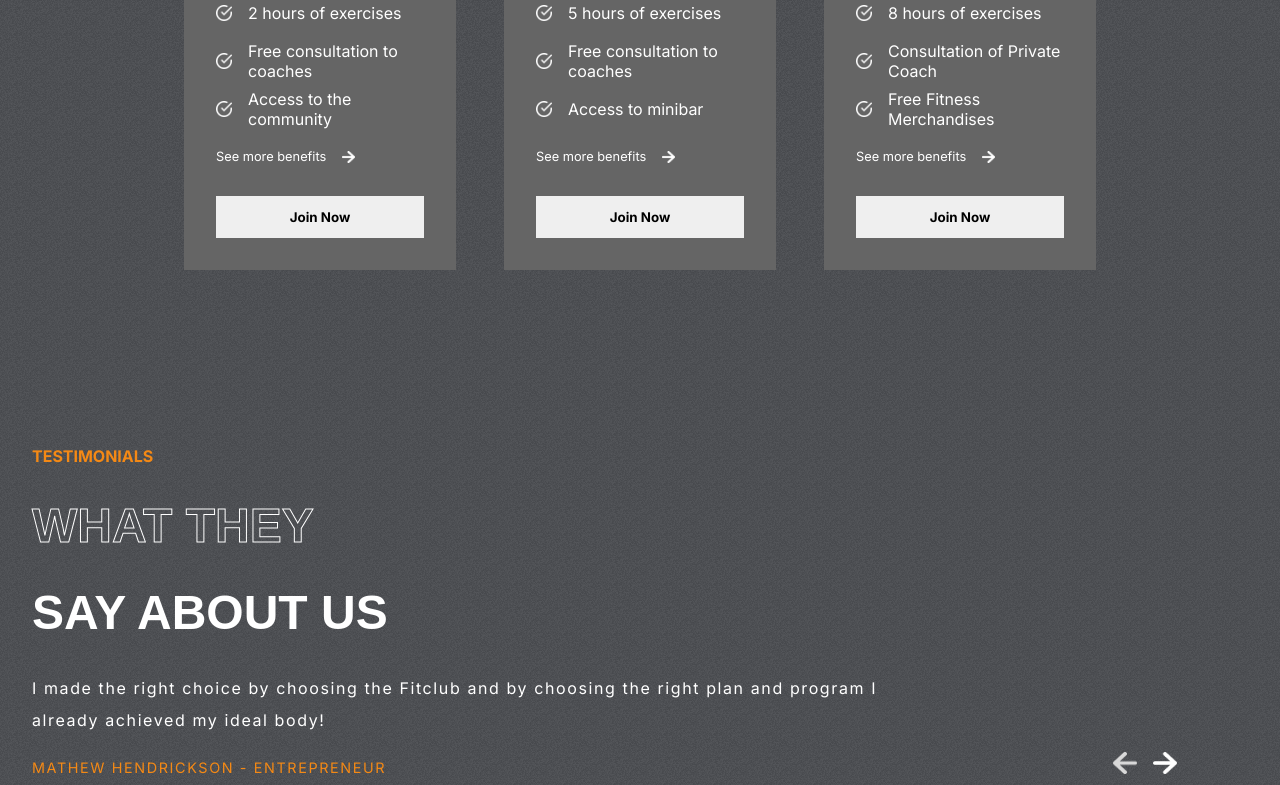
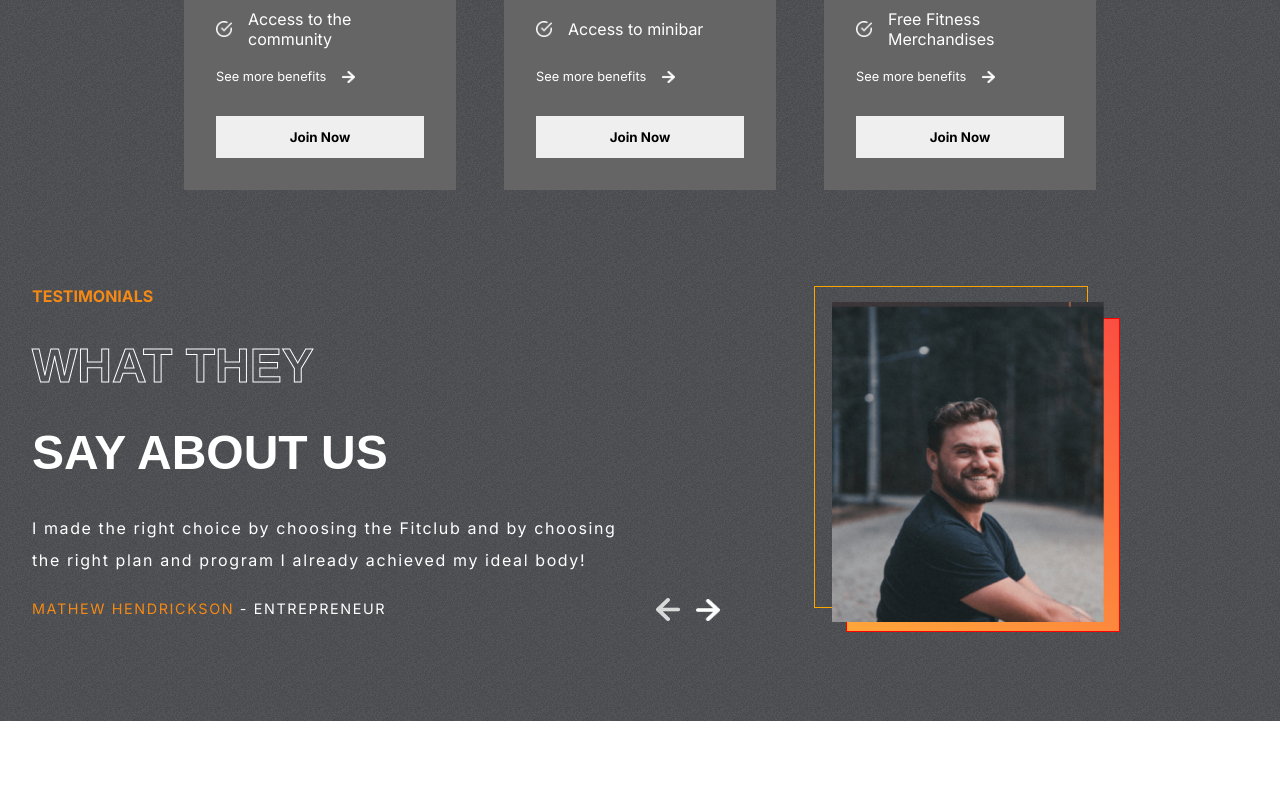
Before and after one commit to Aparajit-Garg/Gym, a React (Create React App) app in the folder the-website/: page / in a window 1280 px wide. Shown: the part 2177-2962 px from the top of the page. After the commit the page ends 2898 px from the top, so only its background shows below. Built offline with nearby package versions, Linux system fonts and the light colour scheme.

Commit message:
Testimonial section completed

```diff
--- a/the-website/src/App.js
+++ b/the-website/src/App.js
@@ -4,7 +4,7 @@ import Programs from "./components/Programs/Programs";
 import WhyChooseUs from "./components/WhyChooseUs/WhyChooseUs";
 import Plans from "./components/Plans/Plans";
 import Testimonials from "./components/Testimonials/Testimonials";
-// import Contact from "./components/ContactUs/Contact";
+import Contact from "./components/ContactUs/Contact";
 
 function App() {
   return (
@@ -14,7 +14,7 @@ function App() {
       <WhyChooseUs />
       <Plans />
       <Testimonials />
-      {/* <Contact /> */}
+      <Contact />
     </div>
   );
 }
--- a/the-website/src/components/ContactUs/Contact.js
+++ b/the-website/src/components/ContactUs/Contact.js
@@ -0,0 +1,14 @@
+import React from 'react';
+import classes from "./Contact.module.css";
+
+
+const Contact = () => {
+
+    return (
+        <div>
+
+        </div>
+    );
+}
+
+export default Contact;
--- a/the-website/src/components/Plans/Plans.module.css
+++ b/the-website/src/components/Plans/Plans.module.css
@@ -31,7 +31,7 @@ section {
     display: flex;
     flex-direction: row;
     gap: 3rem;
-    padding: 5rem 0;
+    /* padding: 5rem 0; */
     /* background-color: var(--caloryCard); */
 
 }
--- a/the-website/src/components/Testimonials/Testimonials.js
+++ b/the-website/src/components/Testimonials/Testimonials.js
@@ -12,8 +12,6 @@ const Testimonials = () => {
 
     useEffect(() => {
         setReview(testimonialsData[count]);
-        console.log(review);
-        console.log(testimonialsData[0]);
     }, [count]);
 
     return (
@@ -24,26 +22,25 @@ const Testimonials = () => {
                 <span>say about us</span>
                 <span className={classes.review__section}>
                     <span> {review["review"]} </span>
-                    <span className={classes.jj}>
-                        <span>
-                            <span> {review["name"]} </span>
-                            <span> - {review["status"]}</span>
-                        </span>
-                        <span className={classes.arrow}>
-                            <span>
-                                <img src={leftArrow} alt="left arrow pic"/>
-                            </span>
-                            <span>
-                                <img src={rightArrow} alt="right arrow pic" />
-                            </span>
-                        </span>
+                    <span className={classes.reviewer__detail}>
+                        <span> {review["name"]} </span>
+                        <span> - {review["status"]}</span>
                     </span>
-
                 </span>
             </div>
             <div className={classes.right__section}>
+                <span className={classes.arrow}>
+                    <span>
+                        <img onClick={()=>count > 0 ? setCount(count - 1) : setCount(2)} src={leftArrow} alt="left arrow pic"/>
+                    </span>
+                    <span>
+                        <img onClick={()=>count < 2 ? setCount(count + 1) : setCount(0)} src={rightArrow} alt="right arrow pic" />
+                    </span>
+                </span>
                 <span>
-
+                    <span></span>
+                    <span></span>
+                    <span><img src={review["image"]} alt="reviewer pic" /></span>
                 </span>
             </div>
 
--- a/the-website/src/components/Testimonials/Testimonials.module.css
+++ b/the-website/src/components/Testimonials/Testimonials.module.css
@@ -3,12 +3,14 @@
     flex-direction: row;
     gap: 1rem;
     padding: 0 2rem;
+    /* justify-content: space-between; */
 }
 
 .left__section {
     display: flex;
     flex-direction: column;
     gap: 2rem;
+    max-width: 50%;
 }
 
 .left__section > span:first-child {
@@ -48,7 +50,7 @@
 }
 
 .review__section > span:first-child {
-    max-width: 80%;
+    max-width: vw;
 }
 
 .review__section > span:nth-child(2) > span {
@@ -59,20 +61,54 @@
     color: var(--orange);
 }
 
-.jj {
+.right__section {
+    position: relative;
     display: flex;
     flex-direction: row;
+    width: 50%;
     justify-content: space-between;
 }
-.arrow {
+
+.right__section .arrow {
     display: flex;
     flex-direction: row;
-    justify-content: center;
-    align-items: center;
+    align-items: flex-end;
     gap: 1rem;
 }
 
-.arrow > span > img {
+.right__section .arrow > span > img {
     max-width: 1.5rem;
     max-height: 2rem;
+    cursor: pointer;
 }
+
+.right__section > span:nth-child(2) > span:first-child {
+    position: absolute;
+    border: 1px solid orange;
+    width: 17rem;
+    height: 20rem;
+    z-index: 1;
+    right: 10rem;
+    /* top: 0.9rem; */
+    /* z-index: 2; */
+}
+
+.right__section > span:nth-child(2) > span:nth-child(2) {
+    position: absolute;
+    background: var(--planCard);
+    z-index: 2;
+    top: 2rem;
+    right: 8rem;
+    width: 17rem;
+    height: 19.5rem;
+    border: 1px solid red;
+}
+
+.right__section > span > span:nth-child(3) > img {
+    position: absolute;
+    z-index: 3;
+    top: 1rem;
+    right: 9rem;
+    width: 17rem;
+    height: 20rem;
+}
```
